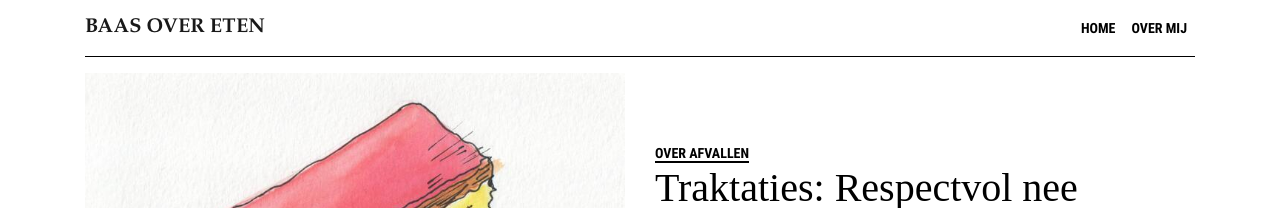
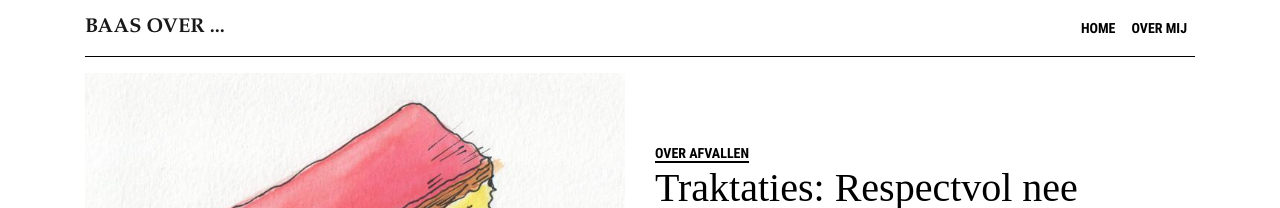
Before and after one commit to BaasLimited/baasovereten.github.io, a Jekyll site: the page built from index.html, in a window 1280 px wide. Shown: the top 208 px of the page. Built offline with Jekyll 4.4.1, drawn with Linux system fonts in a browser that asks for light colours; some web fonts are replaced.

```diff
--- a/_config.yml
+++ b/_config.yml
@@ -18,7 +18,7 @@
 # You can create any custom variable you would like, and they will be accessible
 # in the templates via {{ site.myvariable }}.
 
-title: Baas over eten
+title: Baas over ...
 email: renske@baasmail.nl
 description:
 baseurl: "" # the subpath of your site, e.g. /blog
--- a/_includes/navbar.html
+++ b/_includes/navbar.html
@@ -1,5 +1,5 @@
 <nav id="my-navbar" class="navbar sticky-top navbar-expand-lg navbar-light px-0">
-    <a class="navbar-brand" href="/">Baas over Eten</a>
+    <a class="navbar-brand" href="/">Baas over ...</a>
     <button class="navbar-toggler" type="button" data-toggle="collapse" data-target="#navbarSupportedContent" aria-controls="navbarSupportedContent" aria-expanded="false" aria-label="Toggle navigation">
         <span class="navbar-toggler-icon"></span>
     </button>
```
